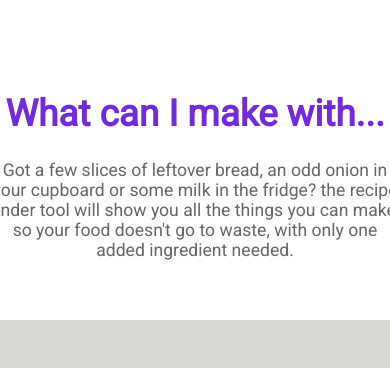
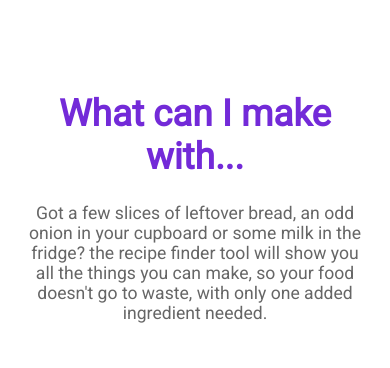
Before and after one commit to leoarthurwall/Recipe-App, a React (Create React App) app: page / in a window 390 px wide. Shown: the top 368 px of the page. Built offline with nearby package versions, Linux system fonts and the light colour scheme; no server answers.

Commit message:
added padding horizontal to header container for mobile media querry

```diff
--- a/src/components/Header/Header.css
+++ b/src/components/Header/Header.css
@@ -11,3 +11,9 @@
     font-size: 1.1rem;
     margin-bottom: 60px;
 }
+
+@media only screen and (max-width: 480px) {
+    .header-container {
+        padding: 0 40px;
+    }
+  }
--- a/src/components/Recipe/Recipe.css
+++ b/src/components/Recipe/Recipe.css
@@ -90,10 +90,9 @@
   }
   .recipe-container-right {
     padding-left: 0;
-   ;
   }
   .recipe-right-lower {
     flex-flow: row;
     gap: 0.5rem;
+  }
 }
-}
```
